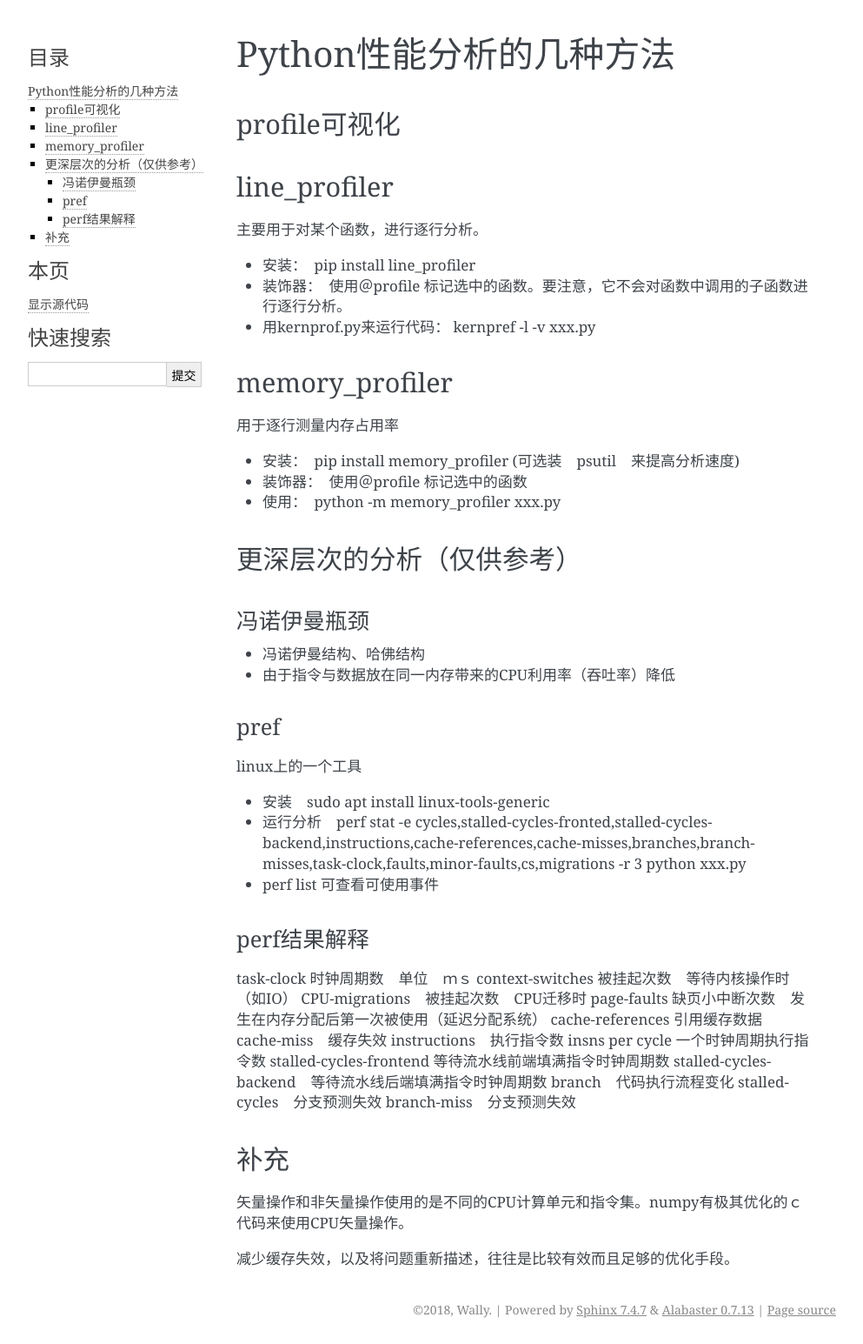
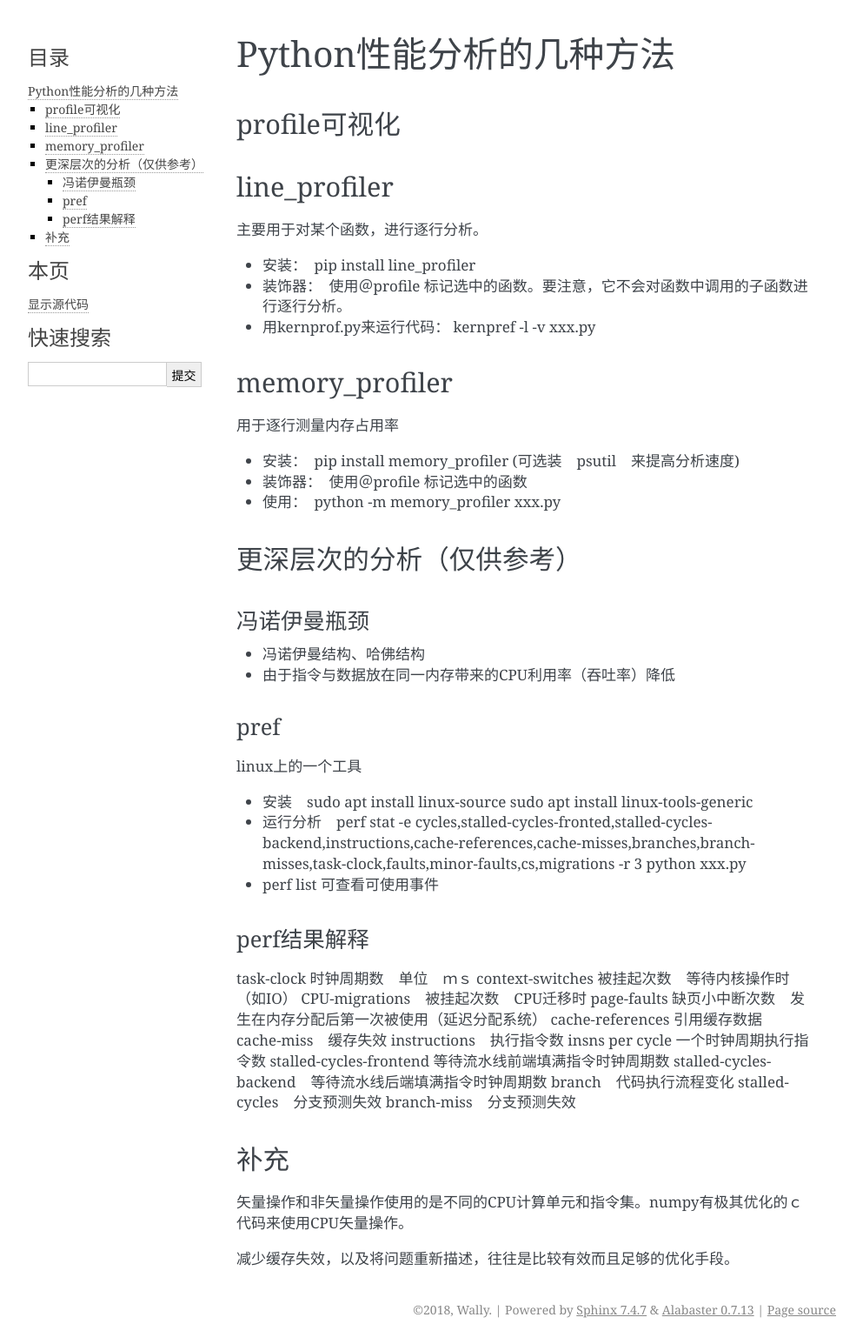
Before and after one commit to SDWally/dop, a Sphinx documentation site: the page built from docs/lookpy/py_profile.rst, in a window 1280 px wide. Shown: the whole page at 87% size, without its empty margins (148-1141 px from the left). Built offline with Sphinx 7.4.7, drawn with Linux system fonts in a browser that asks for light colours.

Commit message:
update py_profle

```diff
--- a/docs/lookpy/py_profile.rst
+++ b/docs/lookpy/py_profile.rst
@@ -43,7 +43,7 @@ pref
 
 linux上的一个工具
 
-- 安装　sudo apt install linux-tools-generic
+- 安装　sudo apt install linux-source sudo apt install linux-tools-generic
 
 - 运行分析　perf stat -e cycles,stalled-cycles-fronted,stalled-cycles-backend,instructions,cache-references,cache-misses,branches,branch-misses,task-clock,faults,minor-faults,cs,migrations -r 3 python xxx.py
 
```
